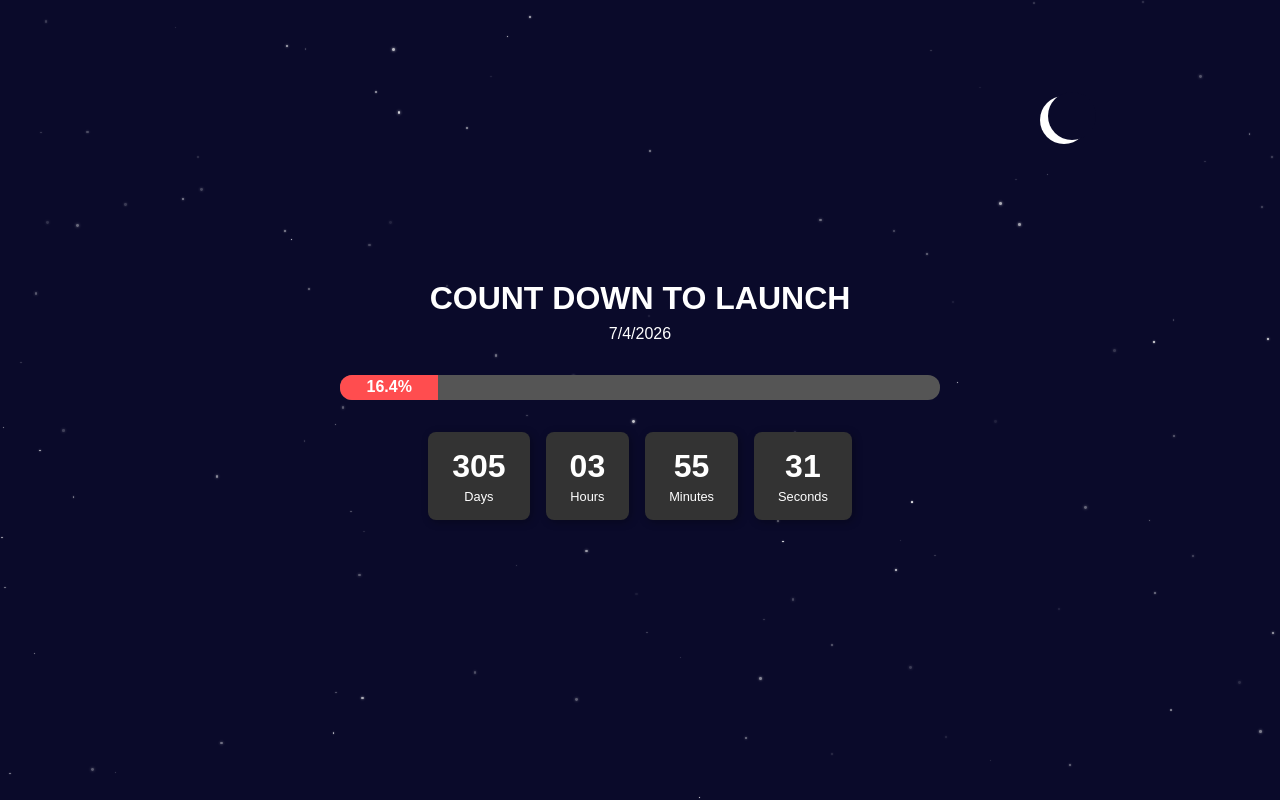
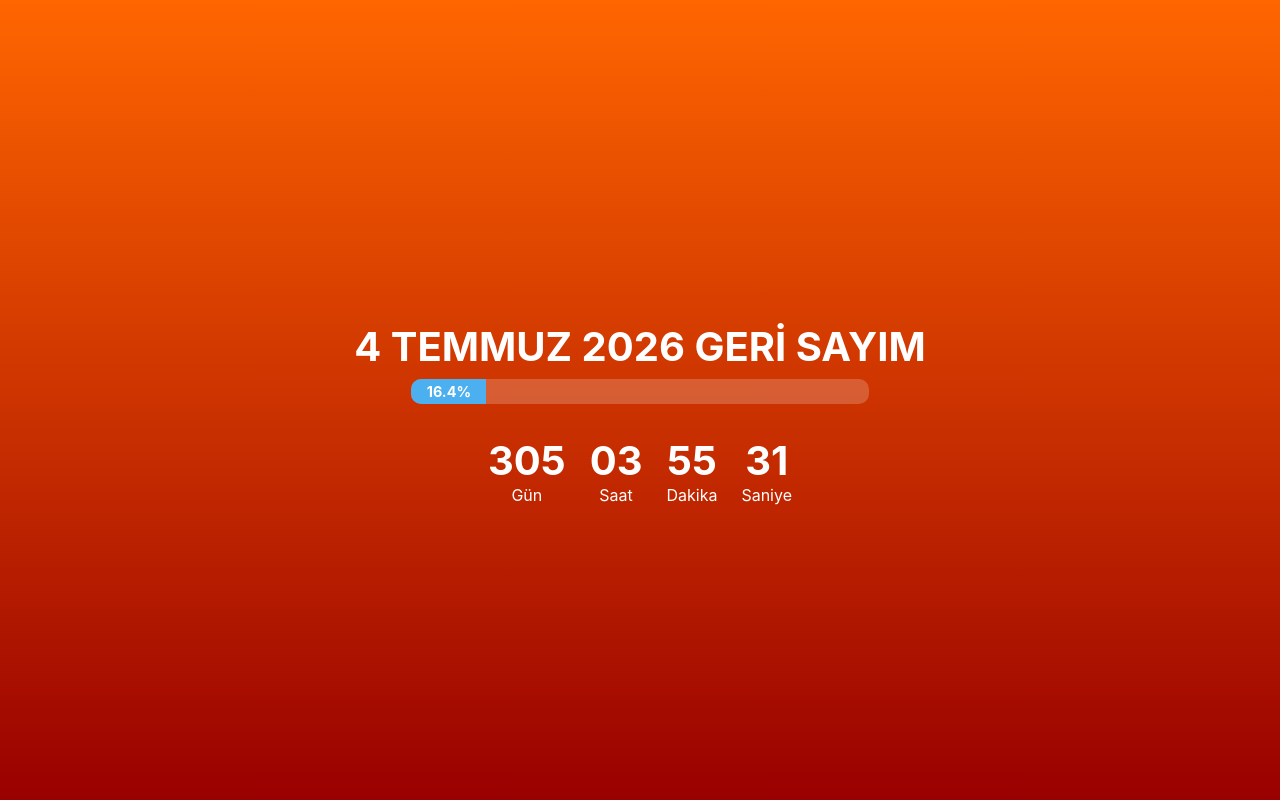
Before and after one commit to onurotles/dugune-kalan-sure, a React (Create React App) app: page / in a window 1280 px wide. Built offline with nearby package versions, Linux system fonts and the light colour scheme.

Commit message:
gün saatlerine göre arka plan düzenlendi / Türkçe diline çevrildi

```diff
--- a/src/App.tsx
+++ b/src/App.tsx
@@ -1,23 +1,16 @@
 import React, { useEffect, useState } from "react";
-import { subscribeUser } from "./push";
 
 const Countdown: React.FC = () => {
+  const startDate = new Date("2025-07-04T00:00:00");
   const targetDate = new Date("2026-07-04T00:00:00");
-  const startDate = new Date("2025-07-04T00:00:00");
 
-  const calculateTimeLeft = () => {
-    const now = new Date();
-    const difference = targetDate.getTime() - now.getTime();
+  const [timeLeft, setTimeLeft] = useState(calculateTimeLeft());
+  const [progress, setProgress] = useState(calculateProgress());
 
-    let timeLeft = {
-      days: 0,
-      hours: 0,
-      minutes: 0,
-      seconds: 0,
-    };
-
-    if (difference > 0) {
-      timeLeft = {
+  function calculateTimeLeft() {
+    const difference = +targetDate - +new Date();
+    if (difference <= 0) return { days: 0, hours: 0, minutes: 0, seconds: 0 };
+    return {
       days: Math.floor(difference / (1000 * 60 * 60 * 24)),
       hours: Math.floor((difference / (1000 * 60 * 60)) % 24),
       minutes: Math.floor((difference / 1000 / 60) % 60),
@@ -25,61 +18,44 @@ const Countdown: React.FC = () => {
     };
   }
 
-    return timeLeft;
-  };
-
-  const calculateProgress = () => {
-    const now = new Date();
-    const totalDuration = targetDate.getTime() - startDate.getTime();
-    const elapsed = now.getTime() - startDate.getTime();
-    const progress = Math.min(Math.max((elapsed / totalDuration) * 100, 0), 100);
-    return progress;
-  };
-
-  const getProgressColor = (progress: number) => {
-    if (progress < 25) return "#ff4d4f";
-    if (progress < 50) return "#faad14";
-    if (progress < 75) return "#fadb14";
-    return "#52c41a";
-  };
-
-  const [timeLeft, setTimeLeft] = useState(calculateTimeLeft());
-  const [progress, setProgress] = useState(calculateProgress());
-  const [stars, setStars] = useState<{ x: number; y: number; size: number; opacity: number; twinkle: number }[]>([]);
+  function calculateProgress() {
+    const now = new Date().getTime();
+    const total = targetDate.getTime() - startDate.getTime();
+    const done = now - startDate.getTime();
+    return Math.min(100, Math.max(0, (done / total) * 100));
+  }
 
   useEffect(() => {
-    // Push subscription al
-    subscribeUser().catch(err => console.error(err));
-    // 120 adet yıldız oluştur
-    const tempStars = Array.from({ length: 120 }).map(() => ({
+    const timer = setInterval(() => {
+      setTimeLeft(calculateTimeLeft());
+      setProgress(calculateProgress());
+    }, 1000);
+    return () => clearInterval(timer);
+  }, []);
+
+  function getBackgroundStyle() {
+    const hour = new Date().getHours();
+    if (hour >= 5 && hour < 12) return { background: "linear-gradient(to bottom, #87ceeb, #f0e68c)" };
+    if (hour >= 12 && hour < 15) return { background: "linear-gradient(to bottom, #00bfff, #ffff66)" };
+    if (hour >= 15 && hour < 18) return { background: "linear-gradient(to bottom, #ffcc66, #ff9966)" };
+    if (hour >= 18 && hour < 21) return { background: "linear-gradient(to bottom, #ff6600, #990000)" };
+    return { background: "#0a0a2a" };
+  }
+
+  function renderNightSky() {
+    const hour = new Date().getHours();
+    if (hour >= 21 || hour < 5) {
+      const stars = Array.from({ length: 100 }).map(() => ({
         x: Math.random() * 100,
         y: Math.random() * 100,
         size: Math.random() * 2 + 1,
         opacity: Math.random() * 0.8 + 0.2,
-      twinkle: Math.random() * 2 + 1, // animasyon hızı
       }));
-    setStars(tempStars);
-
-    const timer = setInterval(() => {
-      setTimeLeft(calculateTimeLeft());
-      setProgress(calculateProgress());
-    }, 1000);
-
-    return () => clearInterval(timer);
-  }, []);
-
       return (
-    <div style={styles.container}>
-      {/* Hilal Ay */}
-      <svg style={styles.moon} viewBox="0 0 100 100">
-        <circle cx="50" cy="50" r="30" fill="white" />
-        <circle cx="60" cy="45" r="30" fill="#0a0a2a" />
-      </svg>
-
-      {/* Yıldızlar */}
-      {stars.map((star, index) => (
+        <>
+          {stars.map((star, i) => (
             <div
-          key={index}
+              key={i}
               style={{
                 position: "absolute",
                 top: `${star.y}%`,
@@ -89,23 +65,34 @@ const Countdown: React.FC = () => {
                 borderRadius: "50%",
                 backgroundColor: `rgba(255,255,255,${star.opacity})`,
                 boxShadow: `0 0 ${star.size}px rgba(255,255,255,${star.opacity})`,
-            animation: `twinkle ${star.twinkle}s infinite alternate`,
               }}
             />
           ))}
+          <svg style={styles.moon} viewBox="0 0 100 100">
+            <circle cx="50" cy="50" r="30" fill="white" />
+            <circle cx="60" cy="45" r="30" fill="#0a0a2a" />
+          </svg>
+        </>
+      );
+    }
+    return null;
+  }
 
-      <h1 style={styles.title}>COUNT DOWN TO LAUNCH</h1>
-      <p style={styles.date}>{targetDate.toLocaleDateString()}</p>
+  const labels: { [key: string]: string } = {
+    days: "Gün",
+    hours: "Saat",
+    minutes: "Dakika",
+    seconds: "Saniye",
+  };
 
-      {/* Progress Bar */}
+  return (
+    <div style={{ ...styles.container, ...getBackgroundStyle() }}>
+      {renderNightSky()}
+      <div style={styles.content}>
+        <h1 style={styles.title}>4 TEMMUZ 2026 GERİ SAYIM</h1>
+
         <div style={styles.progressContainer}>
-        <div
-          style={{
-            ...styles.progressBar,
-            width: `${progress}%`,
-            backgroundColor: getProgressColor(progress),
-          }}
-        >
+          <div style={{ ...styles.progressBar, width: `${progress}%` }}>
             <span style={styles.progressLabel}>{progress.toFixed(1)}%</span>
           </div>
         </div>
@@ -114,105 +101,31 @@ const Countdown: React.FC = () => {
           {["days", "hours", "minutes", "seconds"].map((unit) => (
             <div key={unit} style={styles.timeBox}>
               <div style={styles.number}>
-              {timeLeft[unit as keyof typeof timeLeft]
+                {(timeLeft[unit as keyof typeof timeLeft] ?? 0)
                   .toString()
                   .padStart(2, "0")}
               </div>
-            <div style={styles.label}>{unit.charAt(0).toUpperCase() + unit.slice(1)}</div>
+              <div style={styles.label}>{labels[unit]}</div>
             </div>
           ))}
         </div>
-
-      {/* Twinkle animasyonu */}
-      <style>
-        {`
-          @keyframes twinkle {
-            from { opacity: 0.2; }
-            to { opacity: 1; }
-          }
-        `}
-      </style>
+      </div>
     </div>
   );
 };
 
+export default Countdown;
+
 const styles: { [key: string]: React.CSSProperties } = {
-  container: {
-    position: "relative",
-    display: "flex",
-    flexDirection: "column",
-    justifyContent: "center",
-    alignItems: "center",
-    height: "100vh",
-    width: "100vw",
-    backgroundColor: "#0a0a2a",
-    color: "#fff",
-    fontFamily: "Arial, sans-serif",
-    textAlign: "center",
-    overflow: "hidden",
-  },
-  moon: {
-    position: "absolute",
-    top: "10%",
-    left: "80%",
-    width: "80px",
-    height: "80px",
-  },
-  title: {
-    fontSize: "2rem",
-    margin: 0,
-    zIndex: 1,
-  },
-  date: {
-    margin: "0.5rem 0 2rem",
-    fontSize: "1rem",
-    zIndex: 1,
-  },
-  progressContainer: {
-    width: "100%",
-    maxWidth: "600px",
-    height: "25px",
-    backgroundColor: "#555",
-    borderRadius: "12px",
-    overflow: "hidden",
-    marginBottom: "2rem",
-    position: "relative",
-    zIndex: 1,
-  },
-  progressBar: {
-    height: "100%",
-    transition: "width 0.5s ease, background-color 0.5s ease",
-    display: "flex",
-    alignItems: "center",
-    justifyContent: "center",
-    position: "relative",
-  },
-  progressLabel: {
-    position: "absolute",
-    width: "100%",
-    textAlign: "center",
-    fontWeight: "bold",
-    color: "#fff",
-  },
-  timer: {
-    display: "flex",
-    gap: "1rem",
-    zIndex: 1,
-  },
-  timeBox: {
-    backgroundColor: "#333",
-    padding: "1rem 1.5rem",
-    borderRadius: "0.5rem",
-    boxShadow: "2px 2px 8px rgba(0,0,0,0.3)",
-  },
-  number: {
-    fontSize: "2rem",
-    fontWeight: "bold",
-  },
-  label: {
-    marginTop: "0.3rem",
-    fontSize: "0.8rem",
-  },
+  container: { width: "100vw", height: "100vh", backgroundSize: "cover", position: "relative", overflow: "hidden", color: "#fff", display: "flex", justifyContent: "center", alignItems: "center" },
+  content: { position: "relative", zIndex: 1, textAlign: "center", maxWidth: "90%" },
+  title: { fontSize: "2.5rem", marginBottom: "0.5rem" },
+  progressContainer: { width: "80%", maxWidth: "600px", backgroundColor: "rgba(255,255,255,0.2)", borderRadius: "10px", overflow: "hidden", margin: "0 auto 2rem" },
+  progressBar: { height: "25px", backgroundColor: "#4cafef", display: "flex", justifyContent: "center", alignItems: "center", transition: "width 0.5s ease" },
+  progressLabel: { fontSize: "0.9rem", color: "#fff", fontWeight: "bold" },
+  timer: { display: "flex", justifyContent: "center", gap: "1.5rem" },
+  timeBox: { textAlign: "center" },
+  number: { fontSize: "2.5rem", fontWeight: "bold" },
+  label: { fontSize: "1rem" },
+  moon: { position: "absolute", top: "10%", left: "80%", width: "80px", height: "80px" },
 };
-
-export default Countdown;
```
Lines whose indentation alone changed are shown as unchanged.
